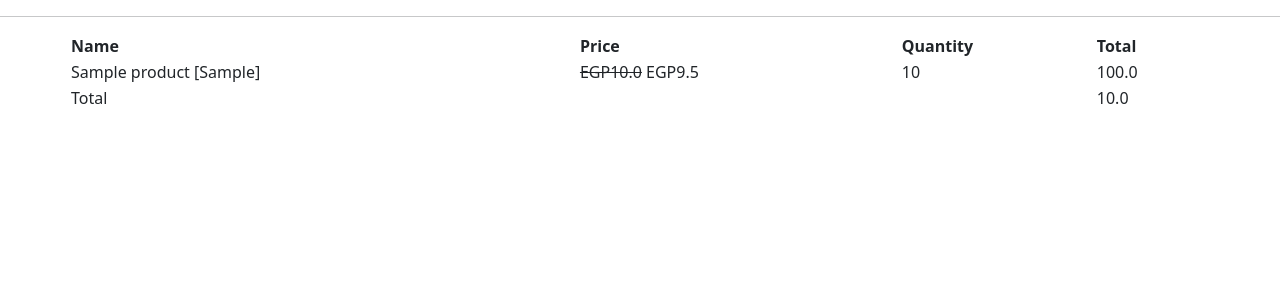
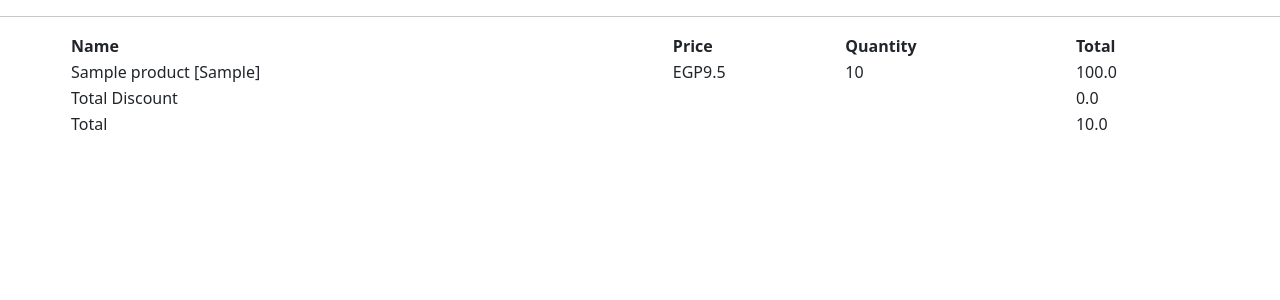
Before and after one commit to Peter-Fayez95/GroceryShop, a Django app: page /order/1/ in a window 1280 px wide. Shown: the part 54-354 px from the top of the page. Run offline with Django 4.2, Linux system fonts and the light colour scheme; tables that the repository leaves empty hold one stand-in row (values such as "Sample post"); parts of the project's set-up code (start-up, migrations or seed data) failed here and were passed over; some libraries are stand-ins or nearby versions.

Commit message:
hya de b2a a5r commit

```diff
--- a/checkout/models.py
+++ b/checkout/models.py
@@ -56,5 +56,5 @@ class CheckoutLine(models.Model):
 
     def get_sub_total_discount(self):
         if self.product.expired == 1:
-          return self.get_sub_total() - round(self.product.discounted_price * self.quantity, 2)
+          return round(self.get_sub_total() - round(self.product.discounted_price * self.quantity, 2), 2)
         return 0
--- a/order/models.py
+++ b/order/models.py
@@ -58,5 +58,5 @@ class OrderLine(models.Model):
 
     def get_sub_total_discount(self):
         if self.product.expired == 1:
-          return self.get_sub_total() - round(self.product.discounted_price * self.quantity, 2)
+          return round(self.get_sub_total() - round(self.product.discounted_price * self.quantity, 2), 2)
         return 0
--- a/templates/order/detail.html
+++ b/templates/order/detail.html
@@ -15,7 +15,7 @@
                         {% comment %} <td> {{ foo }} </td> {% endcomment %}
                         <td>{{ foo.product }} [{{ foo.sku }}]</td>
                         {% if foo.product.expired == 1 %}
-                            <td> <s>EGP{{ foo.product.price }}</s> EGP{{ foo.product.discounted_price }} </td>
+                            <td> EGP{{ foo.product.discounted_price }} </td>
                         {% else %}
                             <td>EGP{{ foo.product.price }}</td>
                         {% endif %}
@@ -26,6 +26,12 @@
                     </tr>
                 {% endfor %}
                 <tr>
+                <td>Total Discount</td>
+                <td></td>
+                <td></td>
+                <td>{{ object.total_discount }}</td>
+                </tr>
+                <tr>
                 <td>Total</td>
                 <td></td>
                 <td></td>
```
